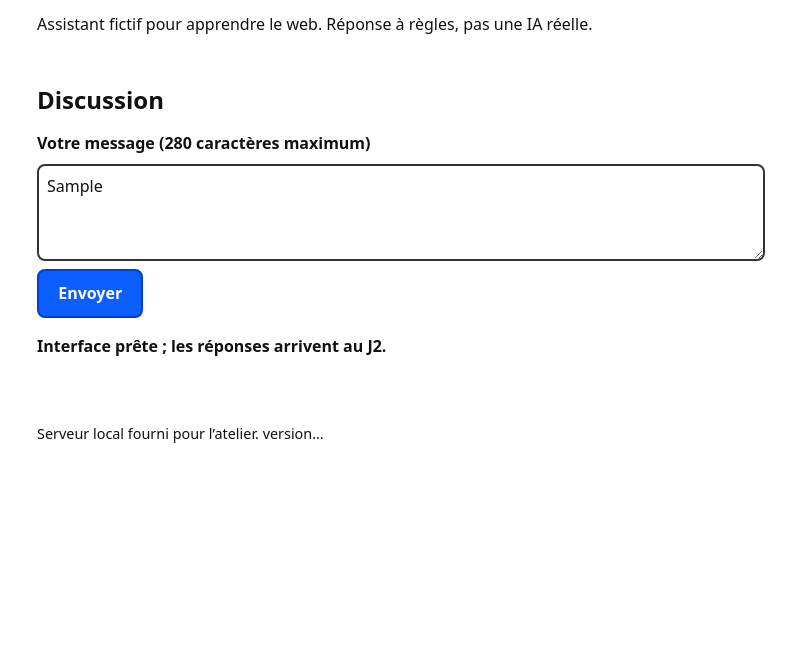
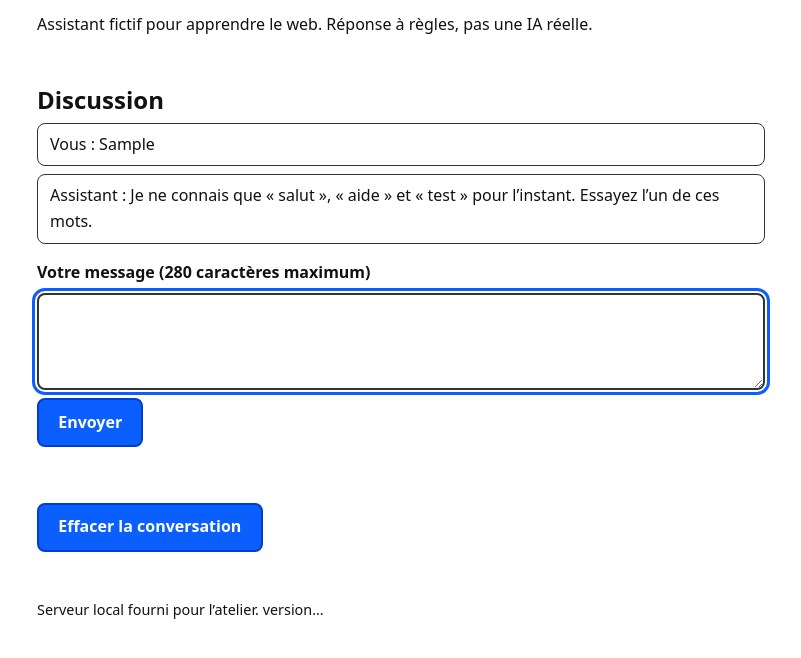
Before and after one commit to capweb-2026/capweb-b4, a website with bundled scripts: page public/index.html in a window 1280 px wide. Both pictures are taken after typing "Sample" into the empty fields and a click on the button "Envoyer". Shown: the part 58-716 px from the top of the page, without its empty margins (239-1040 px from the left). Built offline with nearby package versions, Linux system fonts and the light colour scheme; files whose address does not match are found by name.

Commit message:
fix: conversation, memoire et bouton effacer conformes au contrat

```diff
--- a/public/index.html
+++ b/public/index.html
@@ -21,6 +21,7 @@
         <button type="submit">Envoyer</button>
       </form>
       <p id="status" role="status"></p>
+      <button type="button" id="effacer">Effacer la conversation</button>
     </section>
   </main>
   <footer>
--- a/public/js/app.js
+++ b/public/js/app.js
@@ -1,16 +1,66 @@
+// Câblage : lire le formulaire, mettre à jour l'historique, demander l'affichage.
+import { validateMessage, replyTo } from './brain.js';
+import { renderMessages } from './view.js';
+
 const formulaire = document.querySelector('#chat-form');
+const champ = document.querySelector('#message');
+const liste = document.querySelector('#messages');
 const statut = document.querySelector('#status');
+const effacer = document.querySelector('#effacer');
 const versionElt = document.querySelector('#version');
 
-// J1 : interface seule, on bloque l’envoi et on l’explique.
-formulaire?.addEventListener('submit', (event) => {
+const CLE = 'capweb.historique';
+const historique = [];
+
+function sauvegarder() {
+  localStorage.setItem(CLE, JSON.stringify(historique));
+}
+
+function charger() {
+  const brut = localStorage.getItem(CLE);
+  if (brut === null) {
+    return;
+  }
+  try {
+    const donnees = JSON.parse(brut);
+    if (Array.isArray(donnees)) {
+      historique.push(...donnees);
+    }
+  } catch {
+    statut.textContent = 'Conversation précédente illisible : nouvelle conversation.';
+  }
+}
+
+formulaire.addEventListener('submit', (event) => {
   event.preventDefault();
-  if (statut) {
-    statut.textContent = 'Interface prête ; les réponses arrivent au J2.';
+  const controle = validateMessage(champ.value);
+  if (!controle.ok) {
+    statut.textContent = controle.error;
+    champ.focus();
+    return;
   }
+  historique.push({ role: 'user', text: controle.value });
+  historique.push({ role: 'assistant', text: replyTo(controle.value) });
+  sauvegarder();
+  renderMessages(historique, liste);
+  champ.value = '';
+  statut.textContent = '';
+  champ.focus();
 });
 
-// Version du serveur local, échec discret si indisponible.
+effacer.addEventListener('click', () => {
+  if (!confirm('Effacer toute la conversation ?')) {
+    return;
+  }
+  historique.length = 0;
+  localStorage.removeItem(CLE);
+  renderMessages(historique, liste);
+  statut.textContent = 'Conversation effacée.';
+});
+
+charger();
+renderMessages(historique, liste);
+
 fetch('/version.json', { headers: { accept: 'application/json' } })
   .then((reponse) => (reponse.ok ? reponse.json() : null))
   .then((donnees) => {
```
